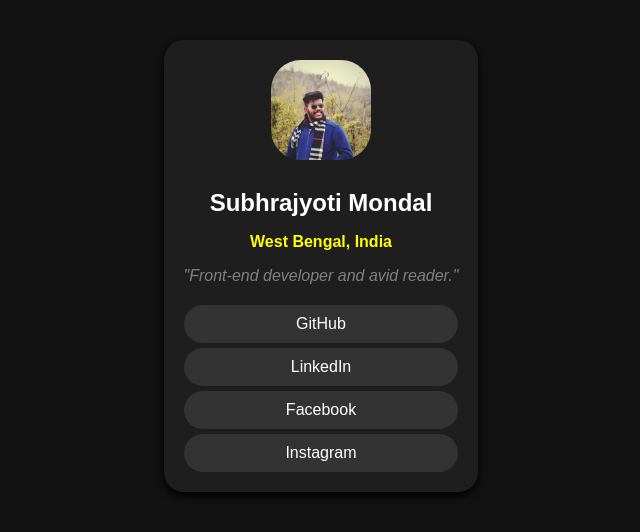
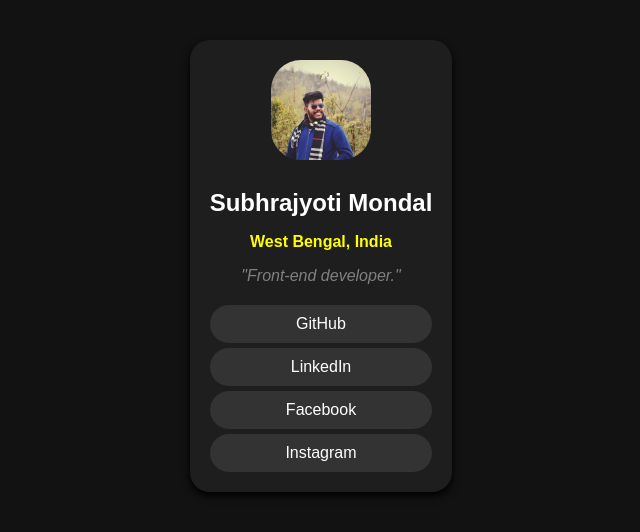
Before and after one commit to Subhrajyoti-Mondal/social-links-profile, a plain HTML site: page index.html in a window 1280 px wide. Shown: the part 134-666 px from the top of the page, without its empty margins (319-959 px from the left). Drawn offline with Linux system fonts and the light colour scheme.

Commit message:
Update index.html

```diff
--- a/index.html
+++ b/index.html
@@ -13,7 +13,7 @@
   <img src="./profile.jpg"alt="profile picture"class="profile-img">
   <h3 class="name">Subhrajyoti Mondal</h3>
   <p class="location">West Bengal, India</p>
-  <p class="bio">"Front-end developer and avid reader."</p>
+  <p class="bio">"Front-end developer."</p>
   <div class="links">
     <a href="https://github.com/Subhrajyoti-Mondal" target="_blank" class="btn">GitHub</a>
     <a href="https://www.linkedin.com/in/subhrajyoti-mondal-sm03?" target="_blank"class="btn">LinkedIn</a>
```
